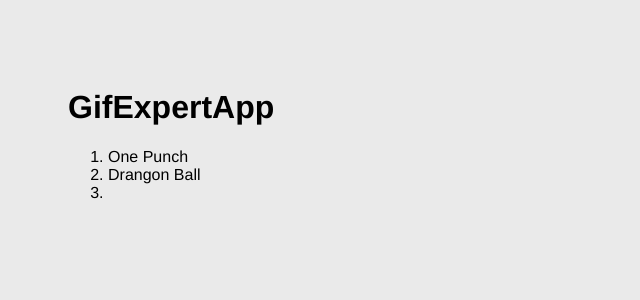
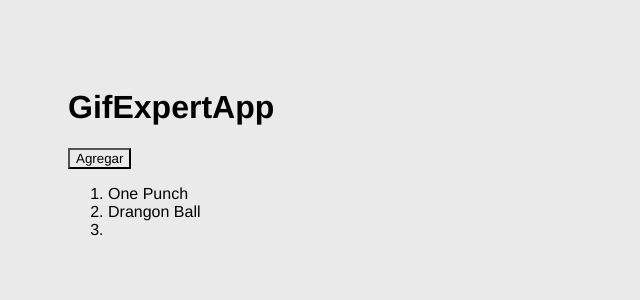
Before and after one commit to fernando258258/GifEAproyecto, a React (Vite) app: page / in a window 1280 px wide. Shown: the top 300 px of the page, without its empty margins (0-640 px from the left). Built offline with nearby package versions, Linux system fonts and the light colour scheme.

Commit message:
Agregar una nueva categoria

```diff
--- a/src/GifExpertApp.jsx
+++ b/src/GifExpertApp.jsx
@@ -1,13 +1,16 @@
 import { useState } from "react";
 
 export const GifExpertApp = () => {
-  const [categories, setcategories] = useState(["One Punch", "Drangon Ball"]);
+  const [categories, setCategories] = useState(["One Punch", "Drangon Ball"]);
 
-  console.log(categories);
+  const onAddCategory = () => {
+    setCategories(["Valorant", ...categories]);
+  };
 
   return (
     <>
       <h1>GifExpertApp</h1>
+      <button onClick={onAddCategory}>Agregar</button>
       <ol>
         {categories.map((category) => {
           return <li key={category}>{category}</li>;
```
